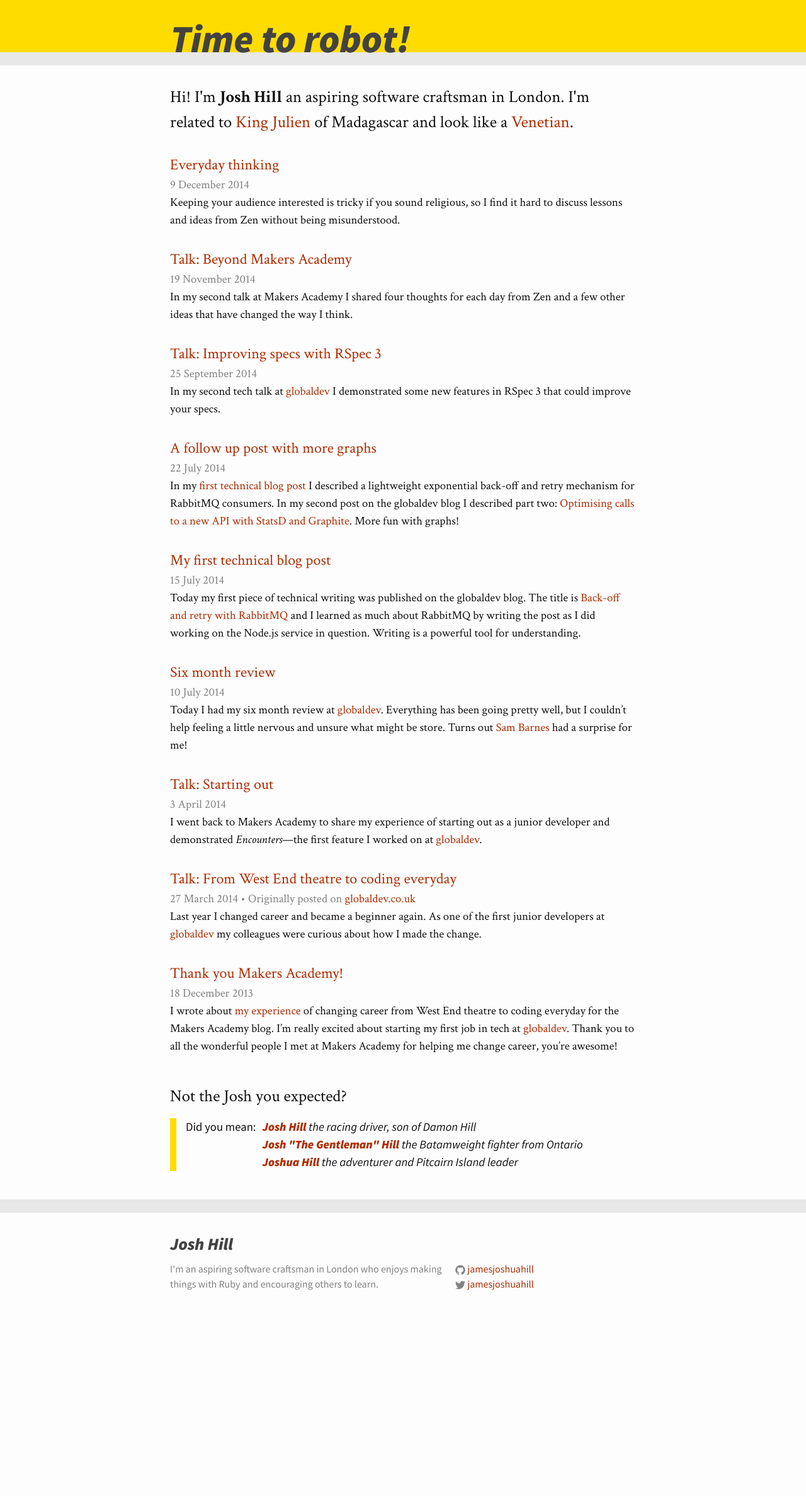
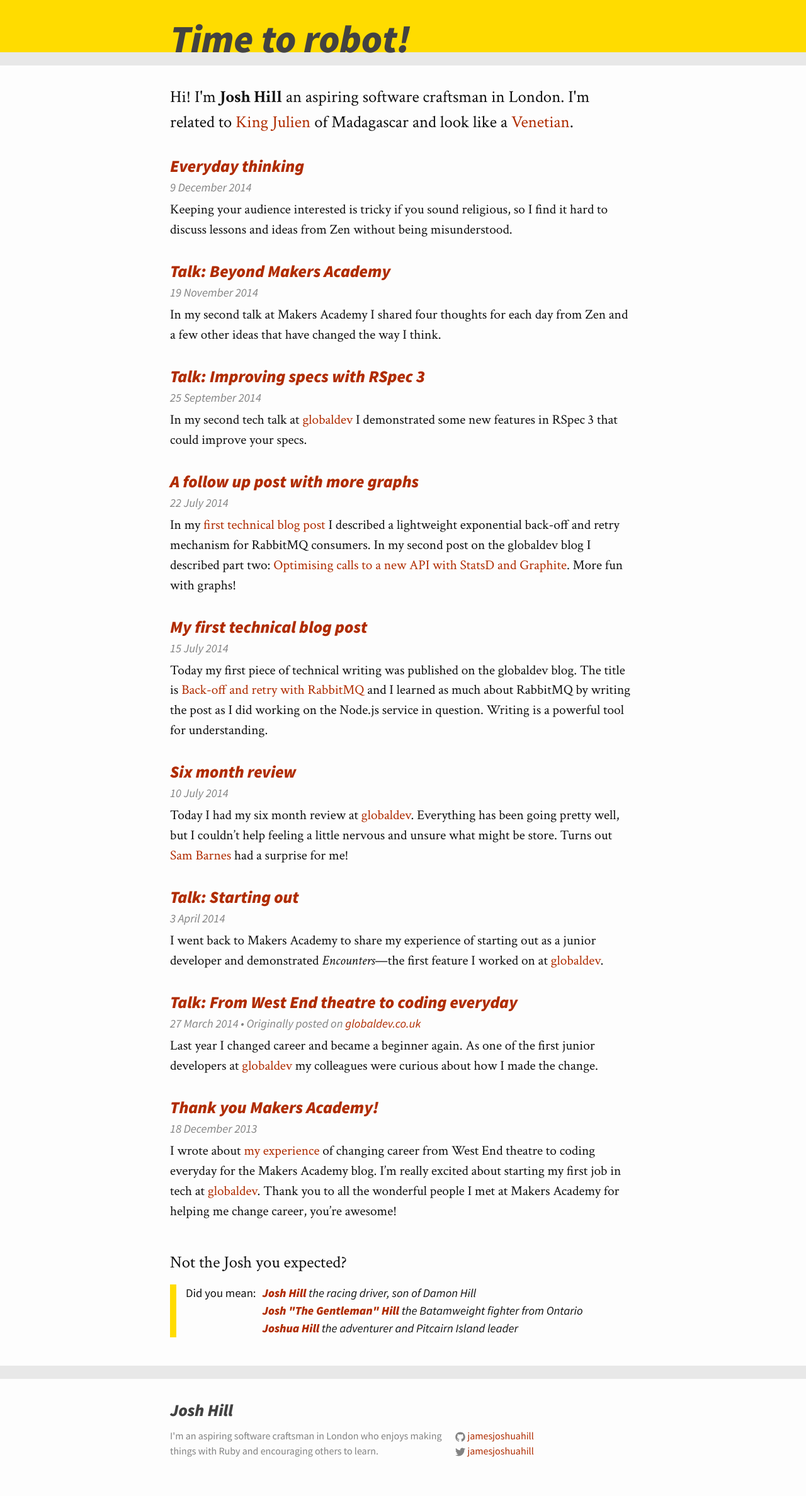
Before and after one commit to jamesjoshuahill/jamesjoshuahill.github.io, a Jekyll site: the page built from index.html, in a window 1280 px wide. Shown: the whole page at 63% size. Built offline with Jekyll 4.4.1, drawn with Linux system fonts in a browser that asks for light colours; before the commit the page ends 2111 px from its top, so only the background shows below that.

Commit message:
Use title font for post titles and meta

```diff
--- a/_sass/_layout.scss
+++ b/_sass/_layout.scss
@@ -201,6 +201,8 @@
 
     ul {
         font-size: $small-font-size;
+        font-family: $title-font-family;
+        font-style: italic;
         list-style: none;
         margin-left: 0;
         margin-bottom: 0;
@@ -210,15 +212,22 @@
 .post-meta {
     font-size: $small-font-size;
     color: $grey-color;
+    font-family: $title-font-family;
+    font-style: italic;
 }
 
 .home .post-meta {
     display: block;
+    font-size: $small-font-size;
+    margin-bottom: 5px;
 }
 
 .post-link {
     display: block;
-    font-size: 18pt;
+    font-size: 20pt;
+    font-family: "Source Sans Pro", Helvetica, Arial, sans-serif;
+    font-weight: bold;
+    font-style: italic;
 }
 
 .did-you-mean {
@@ -255,6 +264,9 @@
 }
 
 .post-title {
+    font-family: "Source Sans Pro", Helvetica, Arial, sans-serif;
+    font-weight: bold;
+    font-style: italic;
     font-size: 42px;
     letter-spacing: -1px;
     line-height: 1;
@@ -262,10 +274,6 @@
     @include media-query($on-laptop) {
         font-size: 36px;
     }
-}
-
-.post-excerpt {
-    font-size: $small-font-size;
 }
 
 .post-content {
```
